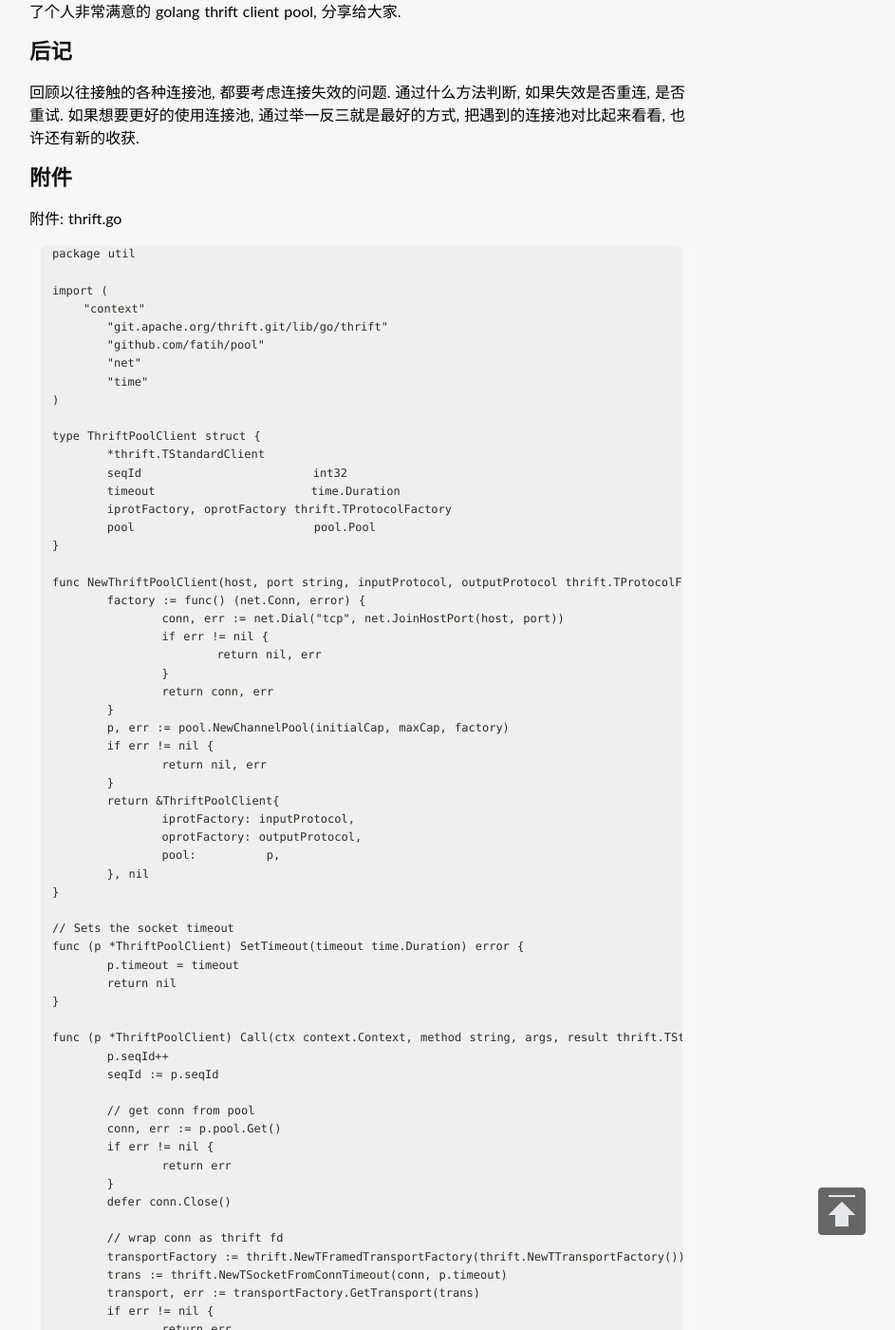
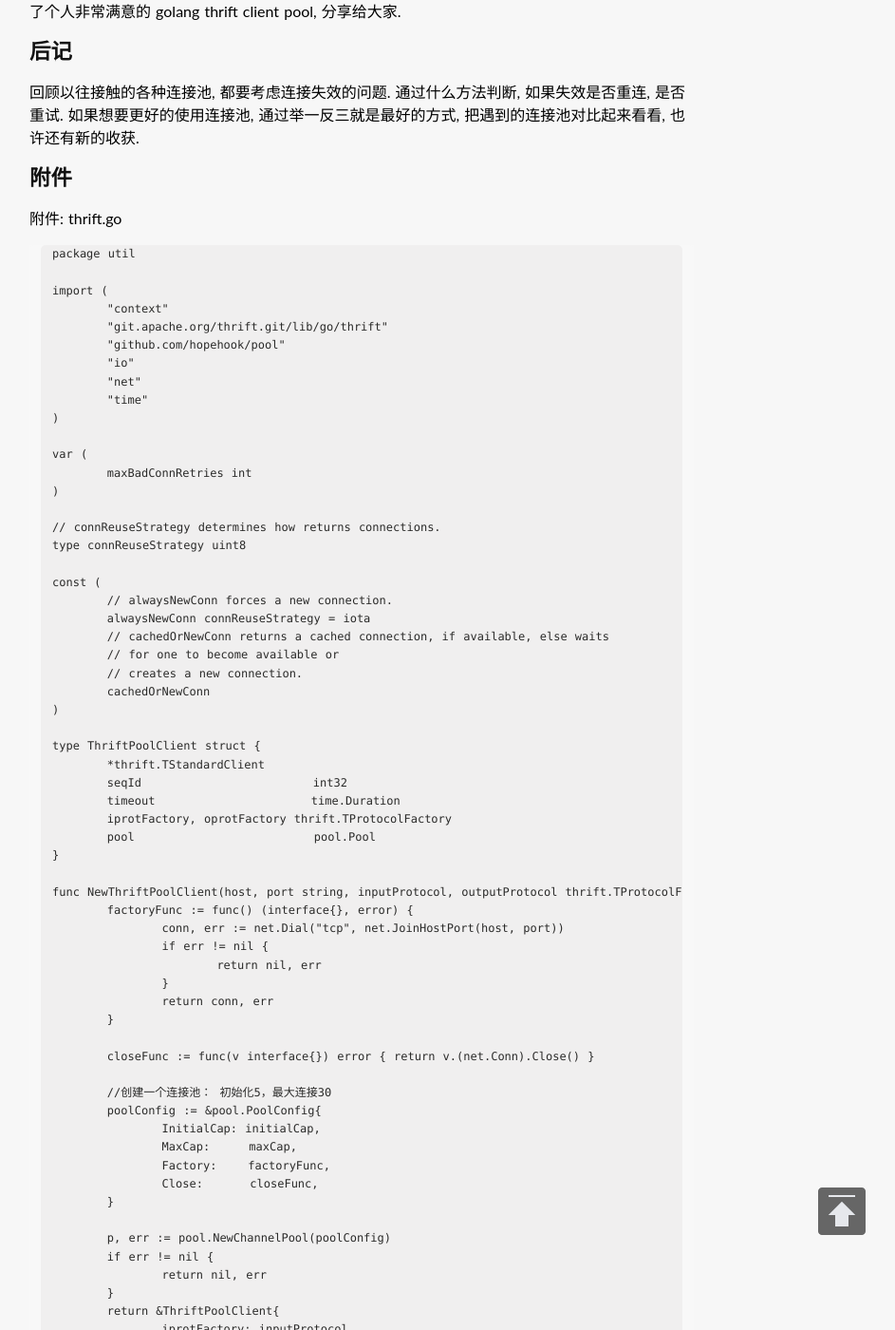
Before and after one commit to hopehook/HopeHook.com, a Jekyll site: the page built from _posts/2018-09-17-golang_thrift_client_pool.md, in a window 1280 px wide and 1400 px high, scrolled down 1224 px. Shown: the whole window at 95% size, without its empty margins (259-1202 px from the left). Built offline with Jekyll 4.4.1, drawn with Linux system fonts in a browser that asks for light colours; some web fonts are replaced; comment, search, counter and statistics services are not loaded; some of the changed text lies outside the part shown.

Commit message:
Update 2018-09-17-golang_thrift_client_pool.md

````diff
--- a/_posts/2018-09-17-golang_thrift_client_pool.md
+++ b/_posts/2018-09-17-golang_thrift_client_pool.md
@@ -71,11 +71,28 @@
 package util
 
 import (
-    "context"
+	"context"
 	"git.apache.org/thrift.git/lib/go/thrift"
-	"github.com/fatih/pool"
+	"github.com/hopehook/pool"
+	"io"
 	"net"
 	"time"
+)
+
+var (
+	maxBadConnRetries int
+)
+
+// connReuseStrategy determines how returns connections.
+type connReuseStrategy uint8
+
+const (
+	// alwaysNewConn forces a new connection.
+	alwaysNewConn connReuseStrategy = iota
+	// cachedOrNewConn returns a cached connection, if available, else waits
+	// for one to become available or
+	// creates a new connection.
+	cachedOrNewConn
 )
 
 type ThriftPoolClient struct {
@@ -87,14 +104,25 @@
 }
 
 func NewThriftPoolClient(host, port string, inputProtocol, outputProtocol thrift.TProtocolFactory, initialCap, maxCap int) (*ThriftPoolClient, error) {
-	factory := func() (net.Conn, error) {
+	factoryFunc := func() (interface{}, error) {
 		conn, err := net.Dial("tcp", net.JoinHostPort(host, port))
 		if err != nil {
 			return nil, err
 		}
 		return conn, err
 	}
-	p, err := pool.NewChannelPool(initialCap, maxCap, factory)
+
+	closeFunc := func(v interface{}) error { return v.(net.Conn).Close() }
+
+	//创建一个连接池： 初始化5，最大连接30
+	poolConfig := &pool.PoolConfig{
+		InitialCap: initialCap,
+		MaxCap:     maxCap,
+		Factory:    factoryFunc,
+		Close:      closeFunc,
+	}
+
+	p, err := pool.NewChannelPool(poolConfig)
 	if err != nil {
 		return nil, err
 	}
@@ -112,15 +140,52 @@
 }
 
 func (p *ThriftPoolClient) Call(ctx context.Context, method string, args, result thrift.TStruct) error {
+	var err error
+	var errT thrift.TTransportException
+	var errTmp error
+	var ok bool
+	// set maxBadConnRetries equals p.pool.Len(), attempt to retry by all connections
+	// if maxBadConnRetries <= 0, set to 2
+	maxBadConnRetries = p.pool.Len()
+	if maxBadConnRetries <= 0 {
+		maxBadConnRetries = 2
+	}
+
+	// try maxBadConnRetries times by alwaysNewConn connReuseStrategy
+	for i := 0; i < maxBadConnRetries; i++ {
+		err = p.call(ctx, method, args, result, cachedOrNewConn)
+		if errT, ok = err.(thrift.TTransportException); ok {
+			errTmp = errT.Err()
+			if errTmp != io.EOF && errTmp != io.ErrUnexpectedEOF && errTmp != io.ErrClosedPipe {
+				break
+			}
+		}
+	}
+
+	// if try maxBadConnRetries times failed, create new connection by alwaysNewConn connReuseStrategy
+	if errTmp == io.EOF || errTmp == io.ErrUnexpectedEOF || errTmp == io.ErrClosedPipe {
+		return p.call(ctx, method, args, result, alwaysNewConn)
+	}
+
+	return err
+}
+
+func (p *ThriftPoolClient) call(ctx context.Context, method string, args, result thrift.TStruct, strategy connReuseStrategy) error {
 	p.seqId++
 	seqId := p.seqId
 
 	// get conn from pool
-	conn, err := p.pool.Get()
+	var connVar interface{}
+	var err error
+	if strategy == cachedOrNewConn {
+		connVar, err = p.pool.Get()
+	} else {
+		connVar, err = p.pool.Connect()
+	}
 	if err != nil {
 		return err
 	}
-	defer conn.Close()
+	conn := connVar.(net.Conn)
 
 	// wrap conn as thrift fd
 	transportFactory := thrift.NewTFramedTransportFactory(thrift.NewTTransportFactory())
@@ -133,11 +198,6 @@
 	outputProtocol := p.oprotFactory.GetProtocol(transport)
 
 	if err := p.Send(outputProtocol, seqId, method, args); err != nil {
-		// if err occurred, real close the connection.
-		if pc, ok := conn.(*pool.PoolConn); ok {
-			pc.MarkUnusable()
-			pc.Close()
-		}
 		return err
 	}
 
@@ -147,14 +207,11 @@
 	}
 
 	if err = p.Recv(inputProtocol, seqId, method, result); err != nil {
-		// if err occurred, real close the connection.
-		if pc, ok := conn.(*pool.PoolConn); ok {
-			pc.MarkUnusable()
-			pc.Close()
-		}
 		return err
 	}
-	return nil
+
+	// put conn back to the pool, do not close the connection.
+	return p.pool.Put(connVar)
 }
 
 ```
````
